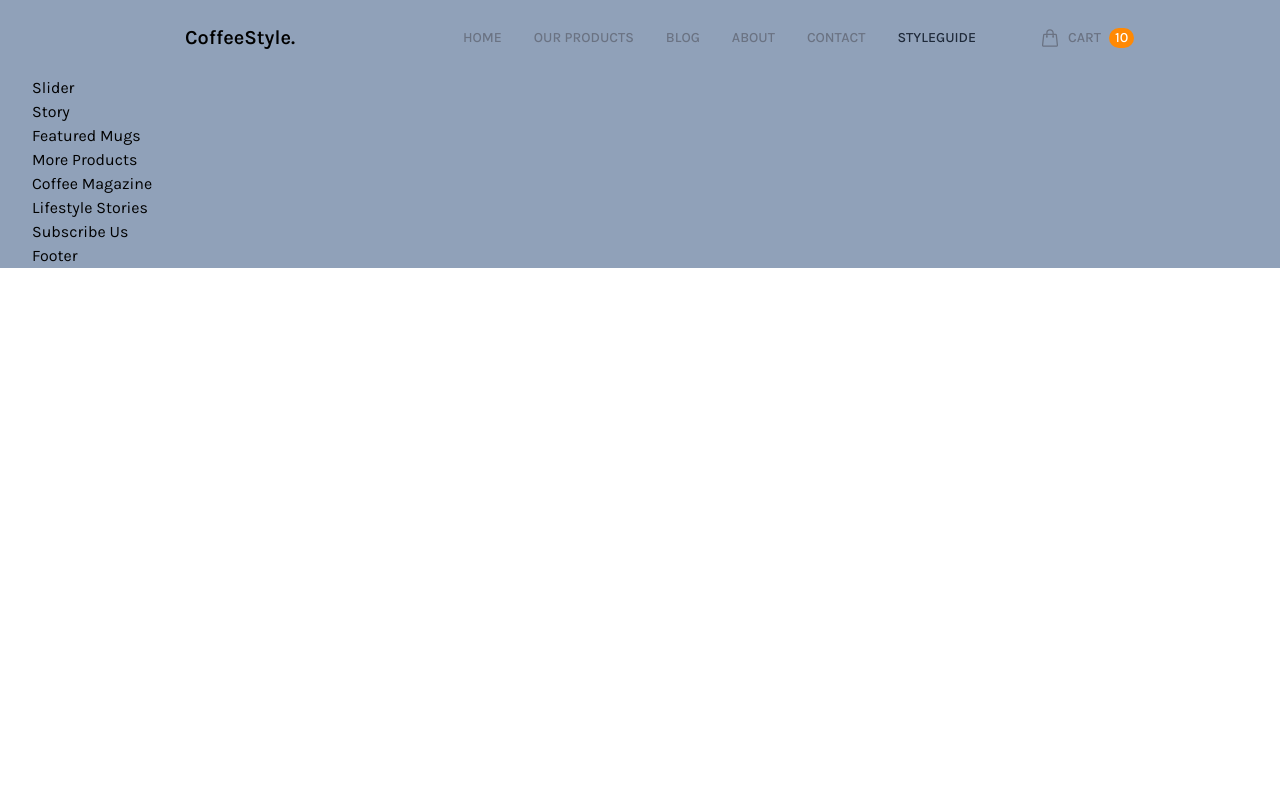
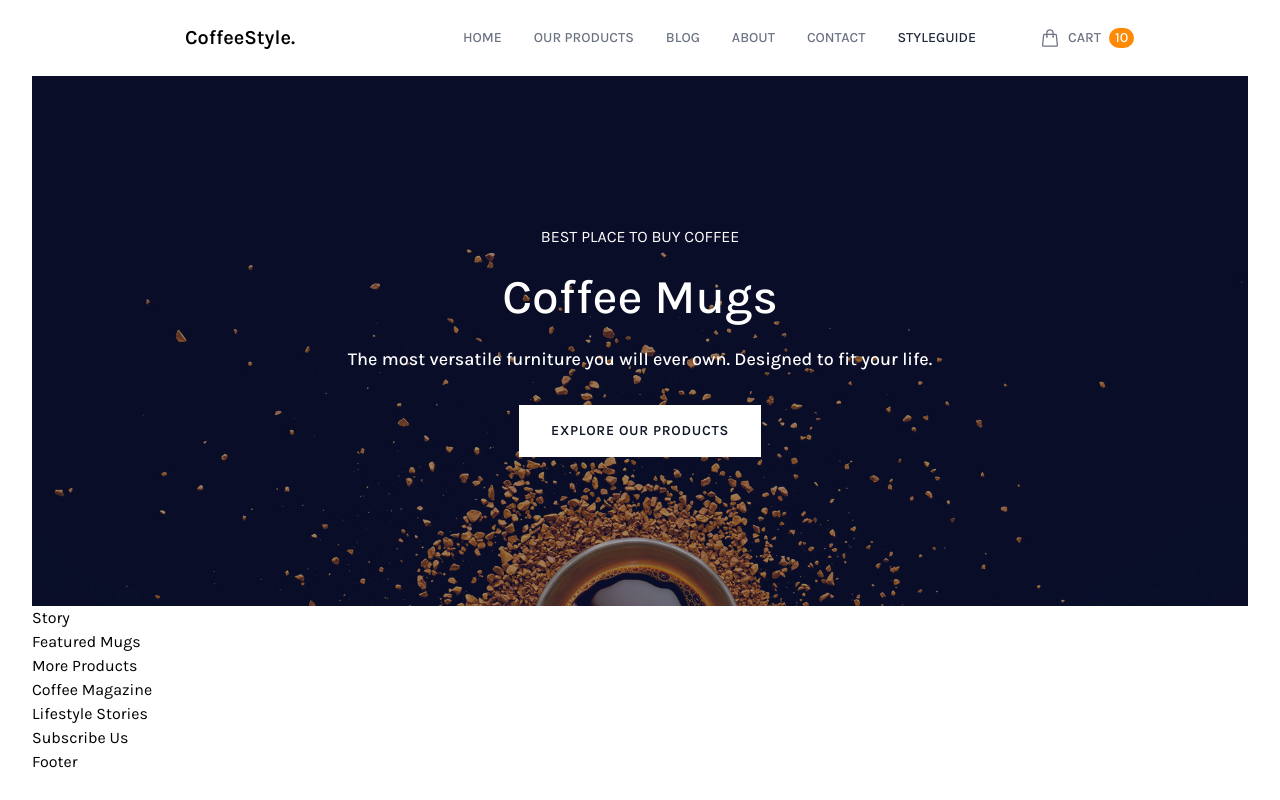
Before and after one commit to devhieu1309/tailwindcss-coffee-style, a website: page public/index.html in a window 1280 px wide. Drawn offline with Linux system fonts and the light colour scheme.

Commit message:
Add slider.

```diff
--- a/public/index.html
+++ b/public/index.html
@@ -10,7 +10,7 @@
   <body>
     <div id="root">
       <div
-        class="content-wrapper font-karla max-w-7xl text-base mx-auto px-8 bg-slate-400"
+        class="content-wrapper font-karla max-w-7xl text-base mx-auto px-8"
       >
         <header class="p-6 mx-auto">
           <nav class="flex flex-row justify-between items-center relative">
@@ -92,7 +92,26 @@
         </header>
 
         <main>
-          <div class="slider">Slider</div>
+          <div class="slider h-[530px] bg-[url('./img/5be96251aaba7a58aaecdfba_Header-Pic.jpg')] bg-cover bg-no-repeat bg-bottom">
+            <div class="w-full h-full flex justify-center items-center bg-gray-900/40">
+              <div class="mx-16 text-white text-center">
+                <div class="uppercase mb-6">
+                  Best Place To Buy Coffee
+                </div>
+                <div class="font-medium text-5xl mb-6">
+                  Coffee Mugs
+                </div>
+                <div class="font-medium text-lg mb-8">
+                  The most versatile furniture you will ever own. Designed to fit your life.
+                </div>
+                <div class="flex justify-center">
+                  <div class="uppercase bg-white text-gray-900 w-max tracking-wider py-4 px-8 text-sm font-semibold cursor-pointer hover:bg-white/90">
+                    Explore Our Products
+                  </div>
+                </div>
+              </div>
+            </div>
+          </div>
           <!-- End slider -->
 
           <div class="story">Story</div>
```
Also changed, not shown: public/img/5be96251aaba7a58aaecdfba_Header-Pic.jpg (added), public/output.css.
